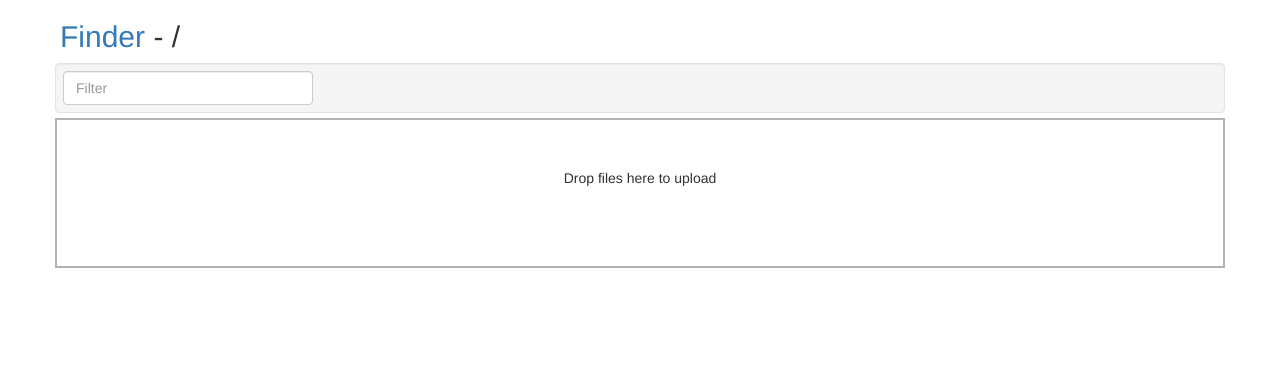
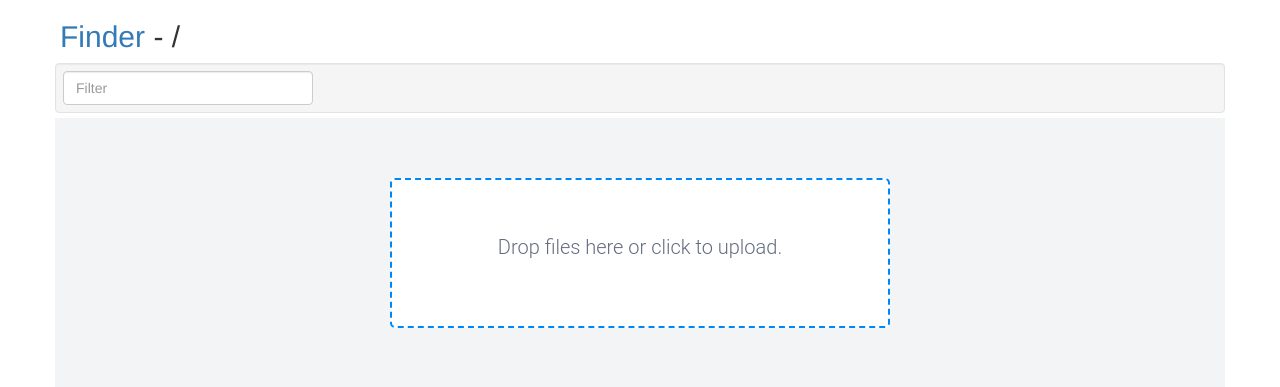
Before and after one commit to hyxf/finder-py, a Flask app: page /up88/ in a window 1280 px wide. Shown: the top 387 px of the page. Run offline with Flask 2, Linux system fonts and the light colour scheme; parts of the project's set-up code (start-up, migrations or seed data) failed here and were passed over; some libraries are stand-ins or nearby versions.

Commit message:
modify index.html

```diff
--- a/finder/templates/upload.html
+++ b/finder/templates/upload.html
@@ -3,8 +3,34 @@
 {% block style %}
 
 <link rel="stylesheet" href="/static/dropzone/dropzone.css">
-<link rel="stylesheet" href="/static/dropzone/basic.css">
+<style>
+    .row-upload {
+        background: rgb(243, 244, 245);
+        height: 100%;
+        color: rgb(100, 108, 127);
+        line-height: 1.4rem;
+        font-family: Roboto, "Open Sans", sans-serif;
+        font-size: 20px;
+        font-weight: 300;
+        text-rendering: optimizeLegibility;
+        padding-top: 60px;
+        padding-bottom: 60px;
+    }
 
+    h1 {
+        text-align: center;
+    }
+
+    .dropzone {
+        background: white;
+        border-radius: 5px;
+        border: 2px dashed rgb(0, 135, 247);
+        border-image: none;
+        max-width: 500px;
+        margin-left: auto;
+        margin-right: auto;
+    }
+</style>
 {% endblock %}
 
 {% block upload %}
@@ -15,10 +41,14 @@
 
 {% block body %}
 
-<div class="row">
-    <div id="dropzone" class="dropzone needsclick dz-clickable">
-
-    </div>
+<div class="row row-upload">
+    <DIV id="dropzone">
+        <FORM class="dropzone needsclick" id="demo-upload" action="/upload">
+            <DIV class="dz-message needsclick">
+                Drop files here or click to upload.<BR>
+            </DIV>
+        </FORM>
+    </DIV>
 </div>
 
 {% endblock %}
@@ -32,8 +62,9 @@
 <script>
     $(function () {
         $("#dropzone").dropzone({
-            url: "fileUpload.htm",
-            maxFiles: 10
+            url: "/upload",
+            maxFiles: 10,
+            addRemoveLinks: true,
         });
     })
 </script>
```
